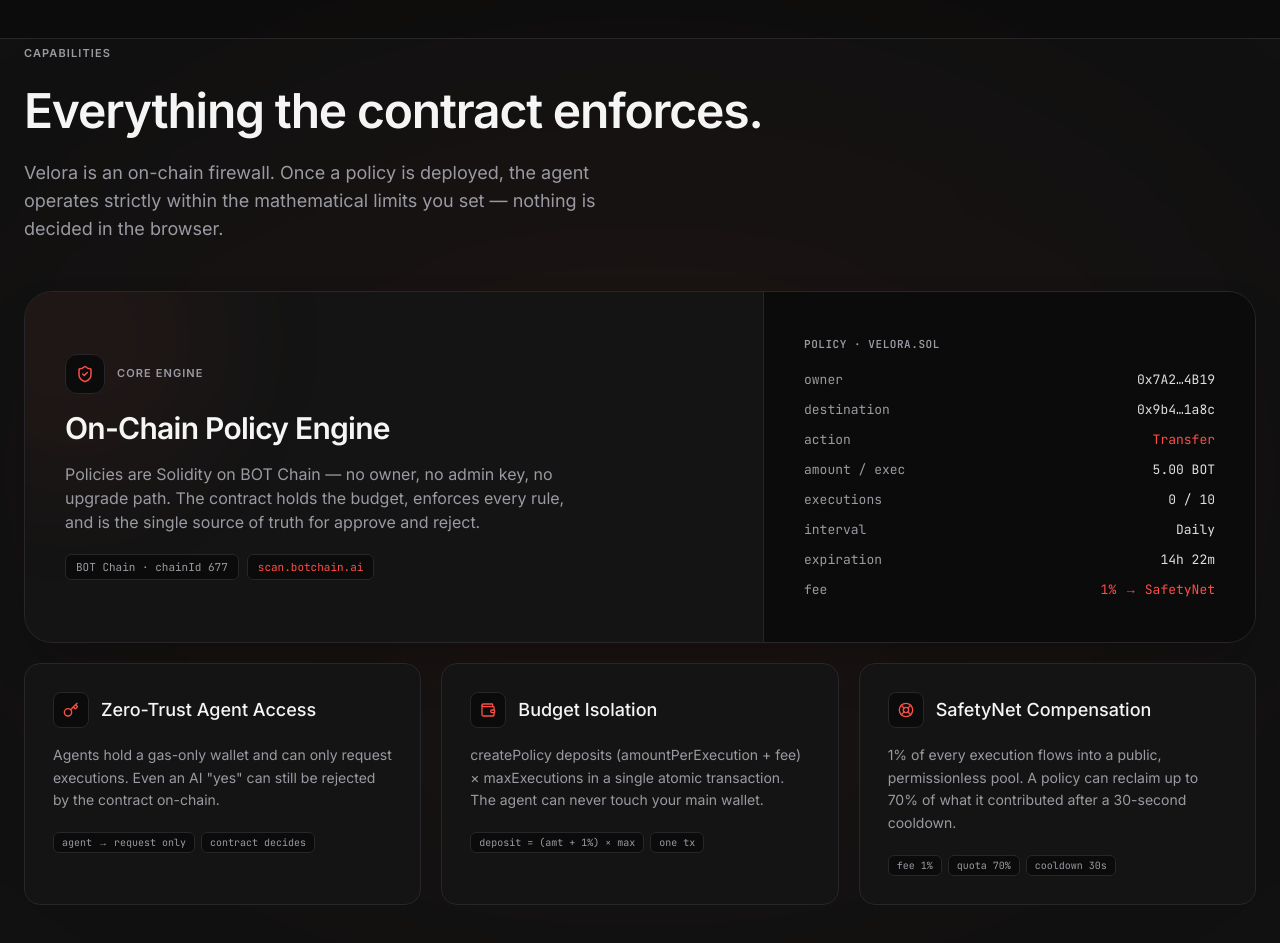
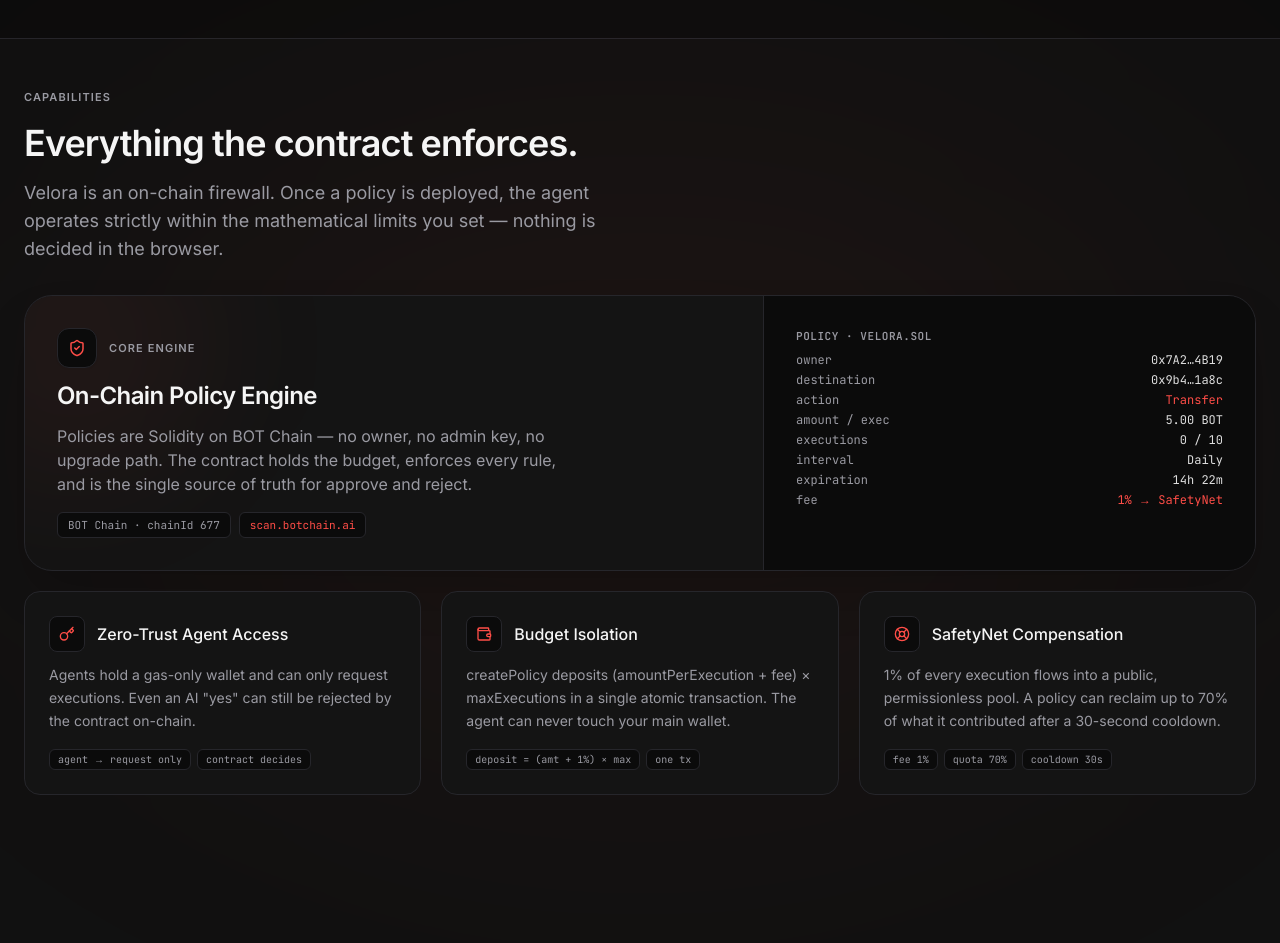
Before and after one commit to bayuapriansyah/velora, a Next.js app: page / in a window 1280 px wide. Shown: the part 5820-6763 px from the top of the page. Built offline with nearby package versions, Linux system fonts and the light colour scheme.

Commit message:
fix: compact features section so pin-scroll fits laptop viewports

```diff
--- a/components/landing/features.tsx
+++ b/components/landing/features.tsx
@@ -70,7 +70,7 @@
     reduce ? { y: 0, opacity: 1 } : { y, opacity: op };
 
   return (
-    <section id="features" ref={containerRef} className="relative lg:h-[260vh]">
+    <section id="features" ref={containerRef} className="relative lg:h-[260vh] mb-12 md:mb-20">
       <div className="relative mx-auto max-w-7xl px-6 py-20 md:py-28 lg:min-h-screen lg:sticky lg:top-0 lg:flex lg:flex-col lg:justify-center lg:py-0">
         {/* Ambient background glow */}
         <div className="absolute top-1/2 left-1/2 -translate-x-1/2 -translate-y-1/2 w-[600px] md:w-[1100px] h-[400px] md:h-[600px] bg-accent/5 blur-[120px] md:blur-[160px] pointer-events-none rounded-[100%]" />
@@ -81,10 +81,10 @@
             <span className="text-[10px] md:text-[11px] font-semibold tracking-widest text-muted uppercase">
               Capabilities
             </span>
-            <h2 className="mt-4 md:mt-6 text-3xl font-semibold tracking-tight text-ink md:text-5xl">
+            <h2 className="mt-3 md:mt-4 text-3xl font-semibold tracking-tight text-ink md:text-4xl">
               Everything the contract enforces.
             </h2>
-            <p className="mt-4 md:mt-6 text-base md:text-lg text-muted max-w-xl leading-relaxed">
+            <p className="mt-3 md:mt-4 text-base md:text-lg text-muted max-w-xl leading-relaxed">
               Velora is an on-chain firewall. Once a policy is deployed, the agent
               operates strictly within the mathematical limits you set — nothing
               is decided in the browser.
@@ -94,12 +94,12 @@
           {/* Featured band — the policy engine */}
           <motion.div
             style={s(bandY, bandOp)}
-            className="mt-8 md:mt-12 relative overflow-hidden rounded-[24px] md:rounded-[28px] bg-surface border border-hairline shadow-2xl flex flex-col lg:flex-row"
+            className="mt-6 md:mt-8 relative overflow-hidden rounded-[24px] md:rounded-[28px] bg-surface border border-hairline shadow-2xl flex flex-col lg:flex-row"
           >
             <div className="absolute -top-24 -left-24 w-72 h-72 rounded-full bg-accent/5 blur-3xl pointer-events-none" />
 
-            <div className="relative p-6 md:p-10 lg:w-3/5 flex flex-col justify-center">
-              <div className="flex items-center gap-3 mb-4">
+            <div className="relative p-6 md:p-8 lg:w-3/5 flex flex-col justify-center">
+              <div className="flex items-center gap-3 mb-3">
                 <span className="w-10 h-10 rounded-xl bg-base border border-hairline flex items-center justify-center text-accent shadow-sm">
                   <ShieldCheck size={18} />
                 </span>
@@ -107,15 +107,15 @@
                   Core Engine
                 </span>
               </div>
-              <h3 className="text-xl md:text-3xl font-semibold tracking-tight text-ink">
+              <h3 className="text-xl md:text-2xl font-semibold tracking-tight text-ink">
                 On-Chain Policy Engine
               </h3>
-              <p className="mt-3 md:mt-4 text-sm md:text-base leading-relaxed max-w-lg" style={{ color: "#9a9aa2" }}>
+              <p className="mt-2 md:mt-3 text-sm md:text-base leading-relaxed max-w-lg" style={{ color: "#9a9aa2" }}>
                 Policies are Solidity on BOT Chain — no owner, no admin key, no
                 upgrade path. The contract holds the budget, enforces every rule,
                 and is the single source of truth for approve and reject.
               </p>
-              <div className="mt-5 flex flex-wrap gap-2">
+              <div className="mt-4 flex flex-wrap gap-2">
                 <span className="px-2.5 py-1 rounded-md bg-base border border-hairline font-mono text-[10px] md:text-[11px] text-muted">
                   BOT Chain · chainId 677
                 </span>
@@ -131,11 +131,11 @@
             </div>
 
             {/* Mono readout */}
-            <div className="relative lg:w-2/5 border-t lg:border-t-0 lg:border-l border-hairline bg-base p-6 md:p-10 font-mono text-xs md:text-[13px] leading-6">
-              <div className="text-[10px] md:text-[11px] font-semibold tracking-wider uppercase text-muted mb-3">
+            <div className="relative lg:w-2/5 border-t lg:border-t-0 lg:border-l border-hairline bg-base p-6 md:p-8 font-mono text-[11px] md:text-xs leading-5">
+              <div className="text-[10px] md:text-[11px] font-semibold tracking-wider uppercase text-muted mb-2">
                 policy · velora.sol
               </div>
-              <div className="space-y-1.5 text-ink/85">
+              <div className="space-y-1 text-ink/85">
                 <Row k="owner" v="0x7A2…4B19" />
                 <Row k="destination" v="0x9b4…1a8c" />
                 <Row k="action" v="Transfer" accent />
@@ -154,22 +154,22 @@
               <motion.div
                 key={title}
                 style={s(cardStyles[i].y, cardStyles[i].opacity)}
-                className="group relative overflow-hidden rounded-2xl bg-surface border border-hairline p-6 md:p-7 transition-colors duration-300 hover:border-hairline/70"
+                className="group relative overflow-hidden rounded-2xl bg-surface border border-hairline p-5 md:p-6 transition-colors duration-300 hover:border-hairline/70"
               >
                 <div className="absolute -top-16 -right-16 w-44 h-44 rounded-full bg-accent/5 blur-3xl opacity-0 group-hover:opacity-100 transition-opacity duration-500 pointer-events-none" />
 
-                <div className="flex items-center gap-3 mb-3 md:mb-4">
+                <div className="flex items-center gap-3 mb-2 md:mb-3">
                   <span className="w-9 h-9 rounded-lg bg-base border border-hairline flex items-center justify-center text-accent shrink-0">
                     <Icon size={16} />
                   </span>
-                  <h3 className="text-base md:text-lg font-medium text-ink leading-snug">
+                  <h3 className="text-base font-medium text-ink leading-snug">
                     {title}
                   </h3>
                 </div>
 
                 <p className="text-sm text-muted leading-relaxed">{desc}</p>
 
-                <div className="mt-4 md:mt-5 flex flex-wrap gap-1.5">
+                <div className="mt-3 md:mt-4 flex flex-wrap gap-1.5">
                   {chips.map((chip) => (
                     <span
                       key={chip}
```
